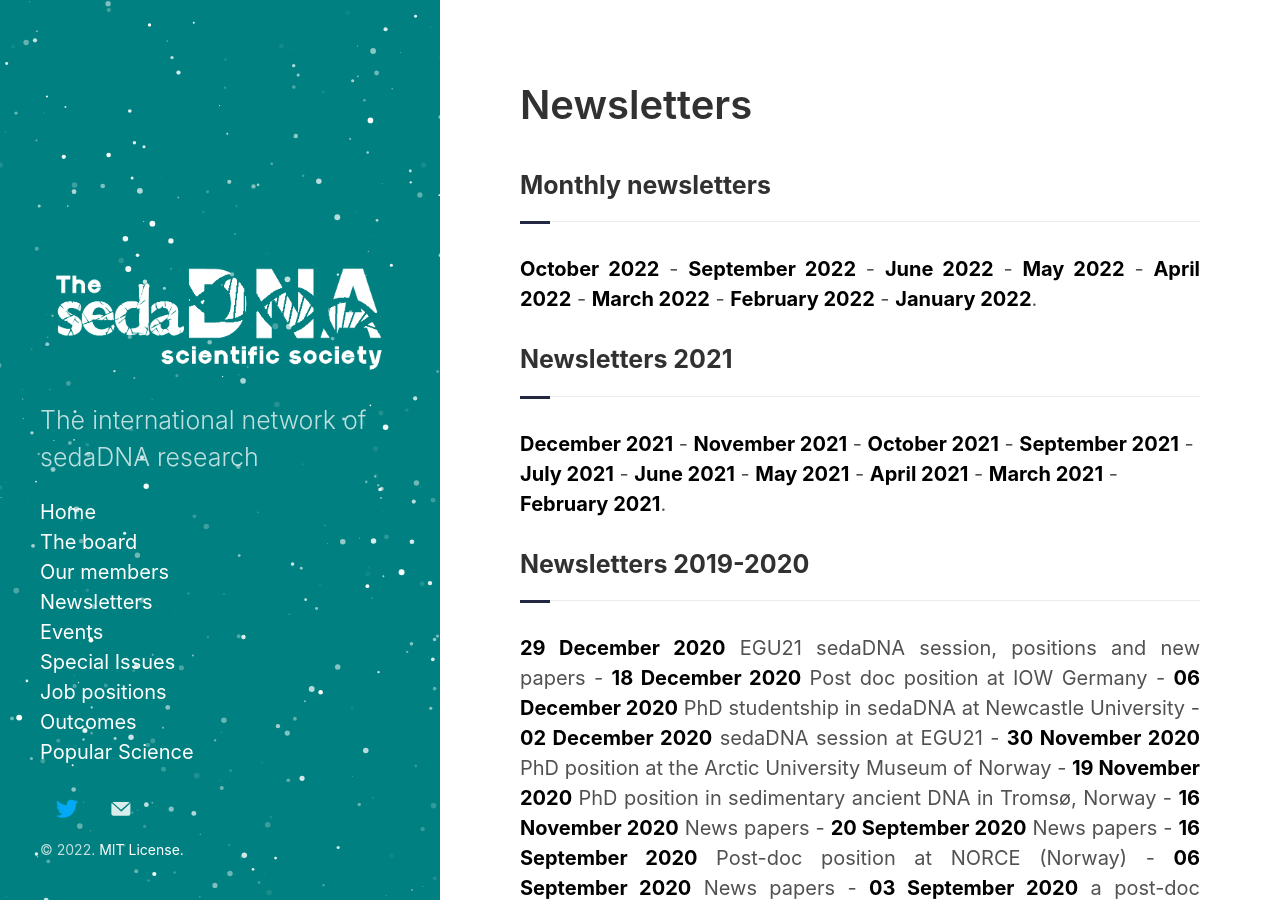
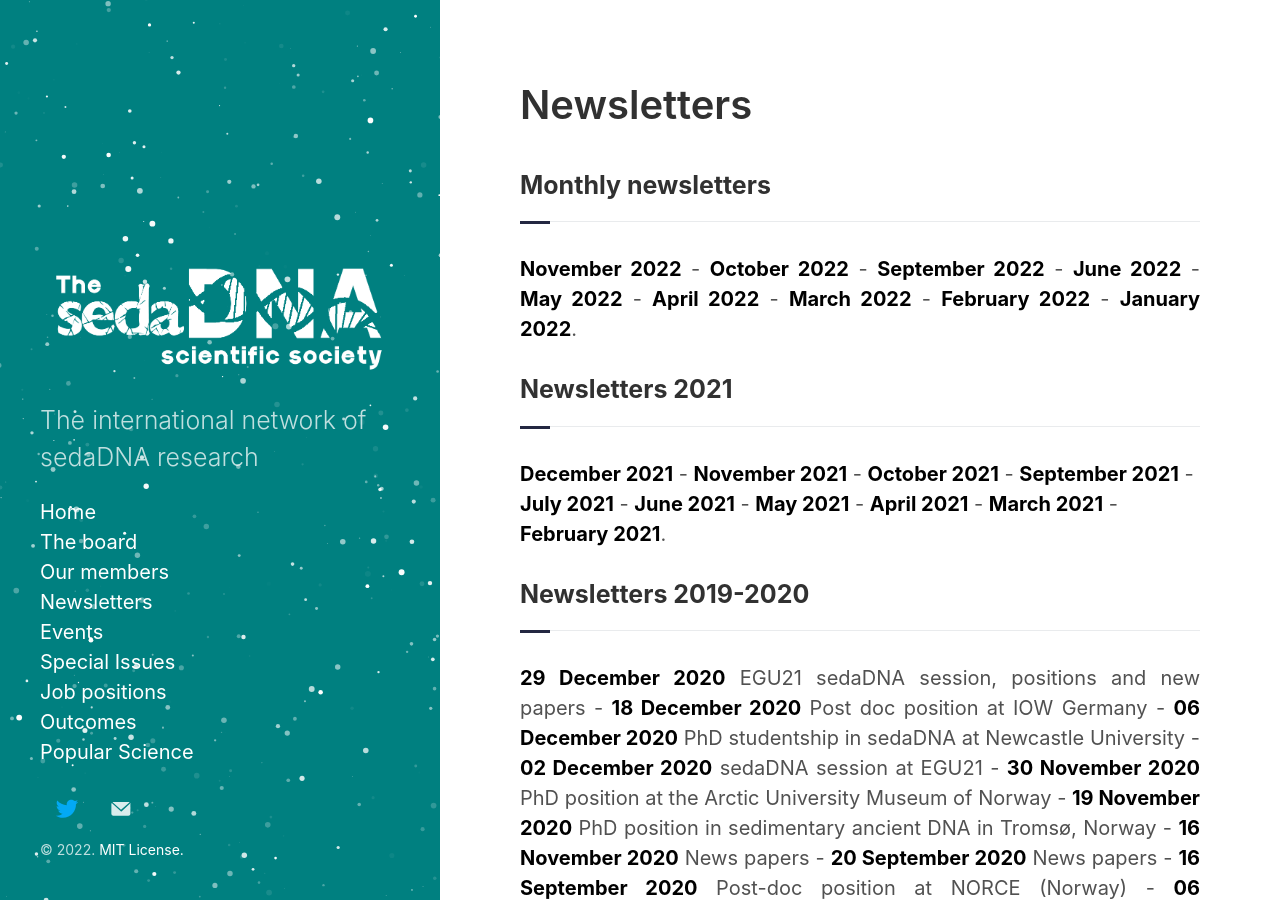
Before and after one commit to sedadna/sedadna.github.io, a Jekyll site: the page built from category/news.md, in a window 1280 px wide and 900 px high. Built offline with Jekyll 4.4.1, drawn with Linux system fonts in a browser that asks for light colours.

Commit message:
Update news.md

```diff
--- a/category/news.md
+++ b/category/news.md
@@ -9,7 +9,7 @@
 
 <div class="intro">
 <p>
-<a href="https://sedadna.github.io/category/news/22-10.html" target="_blank"><b>October 2022</b></a> - <a href="https://sedadna.github.io/category/news/22-09.html" target="_blank"><b>September 2022</b></a> - <a href="https://sedadna.github.io/category/news/22-06.html" target="_blank"><b>June 2022</b></a> - <a href="https://sedadna.github.io/category/news/22-05.html" target="_blank"><b>May 2022</b></a> - <a href="https://sedadna.github.io/category/news/22-04.html" target="_blank"><b>April 2022</b></a> - <a href="https://sedadna.github.io/category/news/22-03.html" target="_blank"><b>March 2022</b></a> - <a href="https://sedadna.github.io/category/news/22-02.html" target="_blank"><b>February 2022</b></a> - <a href="https://sedadna.github.io/category/news/22-01.html" target="_blank"><b>January 2022</b></a>.</p>
+<a href="https://sedadna.github.io/category/news/22-11.html" target="_blank"><b>November 2022</b></a> - <a href="https://sedadna.github.io/category/news/22-10.html" target="_blank"><b>October 2022</b></a> - <a href="https://sedadna.github.io/category/news/22-09.html" target="_blank"><b>September 2022</b></a> - <a href="https://sedadna.github.io/category/news/22-06.html" target="_blank"><b>June 2022</b></a> - <a href="https://sedadna.github.io/category/news/22-05.html" target="_blank"><b>May 2022</b></a> - <a href="https://sedadna.github.io/category/news/22-04.html" target="_blank"><b>April 2022</b></a> - <a href="https://sedadna.github.io/category/news/22-03.html" target="_blank"><b>March 2022</b></a> - <a href="https://sedadna.github.io/category/news/22-02.html" target="_blank"><b>February 2022</b></a> - <a href="https://sedadna.github.io/category/news/22-01.html" target="_blank"><b>January 2022</b></a>.</p>
 
 <div class="section">
 <h3 class="section-title underline">Newsletters 2021</h3>
```
